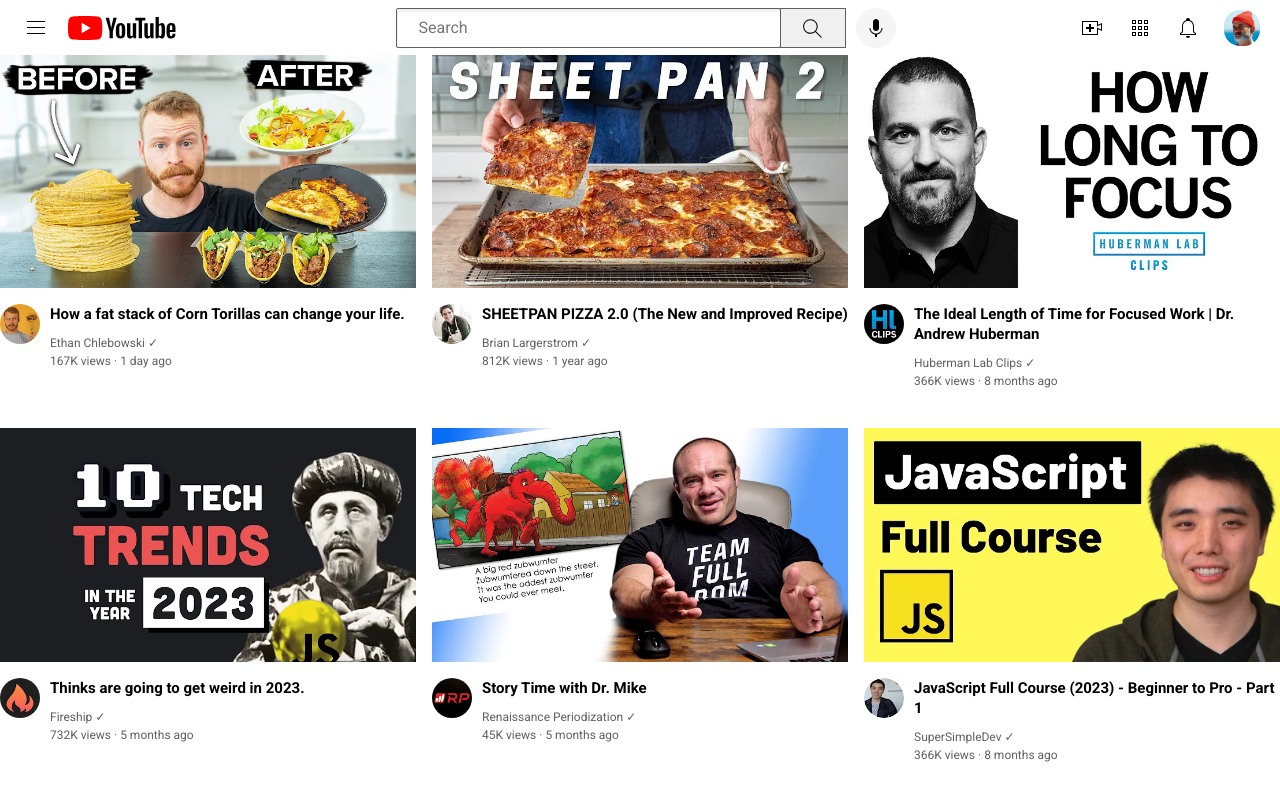
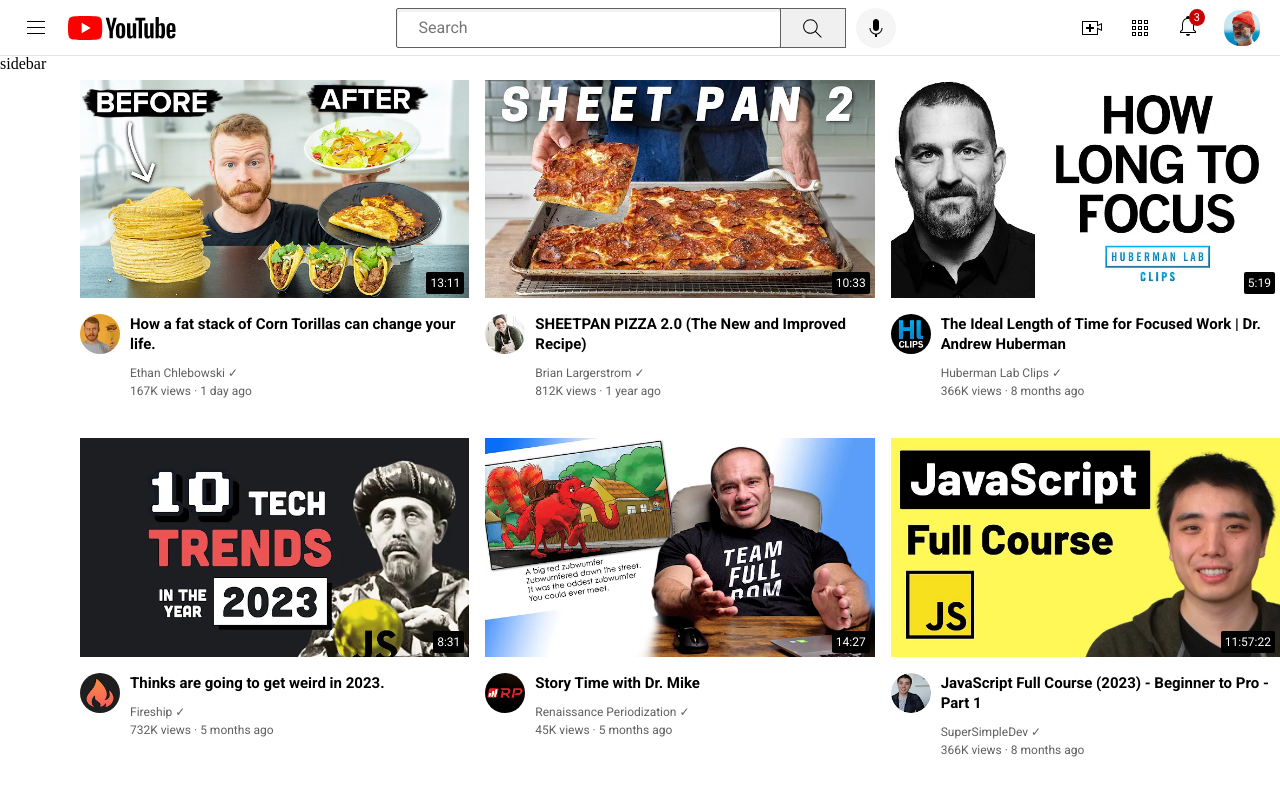
Before and after one commit to JonnySB/youtube-clone, a plain HTML site: page core/index.html in a window 1280 px wide. Drawn offline with Linux system fonts and the light colour scheme.

Commit message:
added z elements

```diff
--- a/core/css_styles/general_styless.css
+++ b/core/css_styles/general_styles.css
@@ -6,4 +6,6 @@ p{
 
 body{
     margin: 0;
+    padding-top: 80px;
+    padding-left: 80px;
 }
--- a/core/css_styles/header.css
+++ b/core/css_styles/header.css
@@ -4,12 +4,21 @@
     display: flex;
     flex-direction: row;
     justify-content: space-between;
-    align-items: center;
+    position: fixed;
+    top: 0px;
+    left: 0px;
+    right: 0px;
+    background-color: white;
+    border-bottom-width: 1px;
+    border-bottom-style: solid;
+    border-bottom-color: rgb(228, 228, 228);
+    z-index:100;
 }
 
 .left-section{
     display: flex;
     flex-direction: row;
+    align-items: center;
 }
 
 .hamburger-menu{
@@ -103,6 +112,25 @@
     height: 24px;
 }
 
+.notification-icon-container {
+    position: relative;
+}
+
+.notification-count {
+    position: absolute;
+    top: -5px;
+    right: -5px;
+    background-color: rgb(200, 0 ,0);
+    color: white;
+    font-family: Roboto, Arial;;
+    font-size: 11px;
+    padding-left: 5px;
+    padding-right: 5px;
+    padding-top: 2px;
+    padding-bottom: 2px;
+    border-radius: 50%;
+}
+
 .my-channel-picture {
     height: 36px;
     border-radius: 16px;
--- /dev/null
+++ b/core/css_styles/sidebar_styles.css
@@ -0,0 +1,9 @@
+.sidebar {
+    background-color: white;
+    position: fixed;
+    left: 0px;
+    bottom: 0px;
+    top: 55px;
+    width: 72px;
+
+}
--- a/core/css_styles/video_grid_styles.css
+++ b/core/css_styles/video_grid_styles.css
@@ -1,20 +1,20 @@
-.thumbnail{
+.thumbnail {
     width: 100%;
 }
 
 
-.video-grid{
+.video-grid {
     display: grid;
     grid-template-columns: 1fr 1fr 1fr;
     column-gap: 16px;
     row-gap: 40px;
 }
 
-.video-preview{
+.video-preview {
     width: 100%;
 }
 
-.video-title{
+.video-title {
     font-size: 15px;
     font-weight: 600;
     line-height: 20px;
@@ -22,26 +22,43 @@
     margin-bottom:12px;
 }
 
-.video-info-grid{
+.video-info-grid {
     display: grid;
     grid-template-columns: 50px 1fr;
 }
 
-.profile-picture{
+.profile-picture {
     width: 40px;
     border-radius: 50%;
 }
 
-.thumbnail-row{
+.thumbnail-row {
     margin-bottom: 12px;
+    position: relative;
 }
 
 .video-author,
-.video-stats{
+.video-stats {
     font-size: 12px;
     color: rgb(96, 96, 96);
 }
 
-.video-author{
+.video-author {
     margin-bottom: 4px;
 }
+
+.video-time {
+    background-color: black;
+    color: white;
+    position: absolute;
+    bottom: 8px;
+    right: 5px;
+    font-family: Roboto, Arial;
+    font-size: 12px;
+    font-weight: 500;
+    padding-left: 4px;
+    padding-right: 4px;
+    padding-top: 4px;
+    padding-bottom: 4px;
+    border-radius: 2px;
+}
--- a/core/index.html
+++ b/core/index.html
@@ -7,9 +7,10 @@
     <link rel="preconnect" href="https://fonts.googleapis.com">
     <link rel="preconnect" href="https://fonts.gstatic.com" crossorigin>
     <link href="https://fonts.googleapis.com/css2?family=Roboto:wght@400;700&display=swap" rel="stylesheet">
-    <link rel="stylesheet" href="css_styles/general_styless.css">
+    <link rel="stylesheet" href="css_styles/general_styles.css">
     <link rel="stylesheet" href="css_styles/video_grid_styles.css">
     <link rel="stylesheet" href="css_styles/header.css">
+    <link rel="stylesheet" href="css_styles/sidebar_styles.css">
     <title>YouTube.com clone</title>
 </head>
 <body>
@@ -32,11 +33,18 @@
         <div class="right-section">
             <img class="upload-icon" src="icons/upload.svg">
             <img class="youtube-apps-icon" src="icons/youtube-apps.svg">
-            <img class="notifications-icon" src="icons/notifications.svg">
+            <div class="notification-icon-container">
+                <img class="notifications-icon" src="icons/notifications.svg">
+                <div class="notification-count">3</div>
+            </div>
             <img class="my-channel-picture" src="channel-pictures/my_channel_picture.jpeg">
         </div>
 
 
+    </div>
+
+    <div class="sidebar">
+        sidebar
     </div>
 
 
@@ -46,6 +54,7 @@
 
             <div class="thumbnail-row">
                 <img class="thumbnail" src="thumbnail/taco_thumbnail.webp">
+                <div class="video-time">13:11</div>
             </div>
 
             <div class="video-info-grid">
@@ -75,6 +84,7 @@
 
             <div class="thumbnail-row">
                 <img class="thumbnail" src="thumbnail/sheetpan_pizza.webp">
+                <div class="video-time">10:33</div>
             </div>
             <div class="video-info-grid">
                 <div class="channel-picture">
@@ -98,6 +108,7 @@
 
             <div class="thumbnail-row">
                 <img class="thumbnail" src="thumbnail/focus_thumbnail.webp">
+                <div class="video-time">5:19</div>
             </div>
 
             <div class="video-info-grid">
@@ -128,6 +139,7 @@
 
             <div class="thumbnail-row">
                 <img class="thumbnail" src="thumbnail/10_tech_trends.webp">
+                <div class="video-time">8:31</div>
             </div>
 
             <div class="video-info-grid">
@@ -157,6 +169,7 @@
 
             <div class="thumbnail-row">
                 <img class="thumbnail" src="thumbnail/storytime_with_dr_mike.webp">
+                <div class="video-time">14:27</div>
             </div>
             <div class="video-info-grid">
                 <div class="channel-picture">
@@ -180,6 +193,7 @@
 
             <div class="thumbnail-row">
                 <img class="thumbnail" src="thumbnail/ssd_js_course.webp">
+                <div class="video-time">11:57:22</div>
             </div>
 
             <div class="video-info-grid">
```
Also changed, not shown: learning_files/css_learning_files/position/position.html (added, +84 -0 lines).
